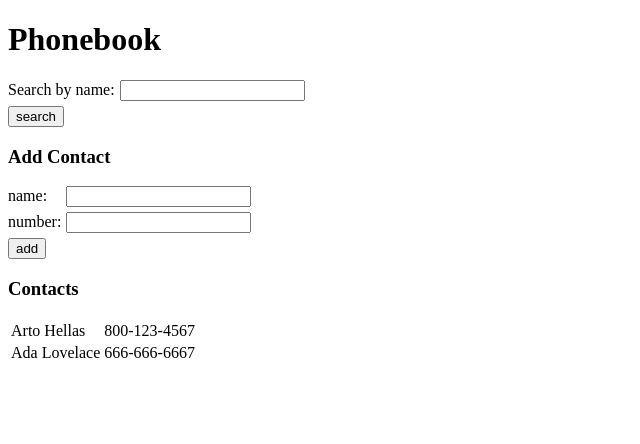
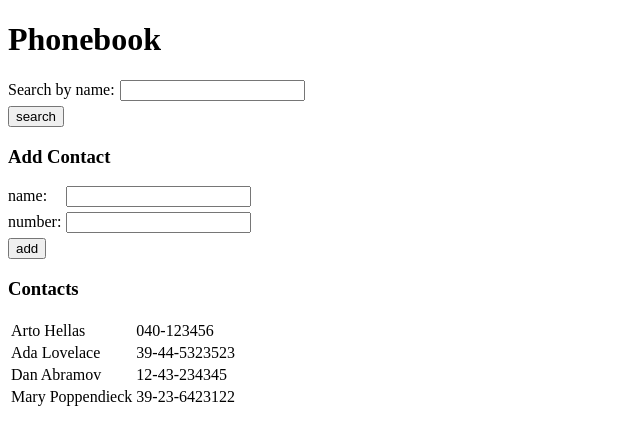
Before and after one commit to emilyperi/full-stack, a React (Create React App) app in the folder part2/phonebook/: page / in a window 1280 px wide. Shown: the top 444 px of the page, without its empty margins (0-640 px from the left). Built offline with nearby package versions, Linux system fonts and the light colour scheme; data requests are answered from the project's data file.

Commit message:
completed part 2.11

```diff
--- /dev/null
+++ b/part2/phonebook/db.json
@@ -0,0 +1,24 @@
+{
+    "persons":[
+      {
+        "name": "Arto Hellas",
+        "number": "040-123456",
+        "id": 1
+      },
+      {
+        "name": "Ada Lovelace",
+        "number": "39-44-5323523",
+        "id": 2
+      },
+      {
+        "name": "Dan Abramov",
+        "number": "12-43-234345",
+        "id": 3
+      },
+      {
+        "name": "Mary Poppendieck",
+        "number": "39-23-6423122",
+        "id": 4
+      }
+    ]
+  }
--- a/part2/phonebook/src/App.js
+++ b/part2/phonebook/src/App.js
@@ -1,17 +1,23 @@
-import {useState} from 'react'
+import {useState, useEffect} from 'react'
+import axios from 'axios'
 import Search from './components/Search'
 import AddContact from './components/AddContact'
 import Contacts from './components/Contacts'
 
 function App() {
-  const [persons, setPersons] = useState([
-    { name: 'Arto Hellas', number: "800-123-4567" },
-    { name: 'Ada Lovelace', number: "666-666-6667"}
-  ])
+  const [persons, setPersons] = useState([])
   const [newName, setNewName] = useState('')
   const [newNumber, setNewNumber] = useState('')
   const [searchName, setSearchName] = useState('')
   const [showAll, setShowAll] = useState(true)
+
+  const hook = () => {
+    axios
+    .get('http://localhost:3001/persons')
+    .then(response => setPersons(response.data))
+  }
+
+  useEffect(hook, [])
 
   return (
     <div>
```
Also changed, not shown: part2/phonebook/package.json (+6 -1 lines), 1 other file (tests, documents, lock files or other folders).
